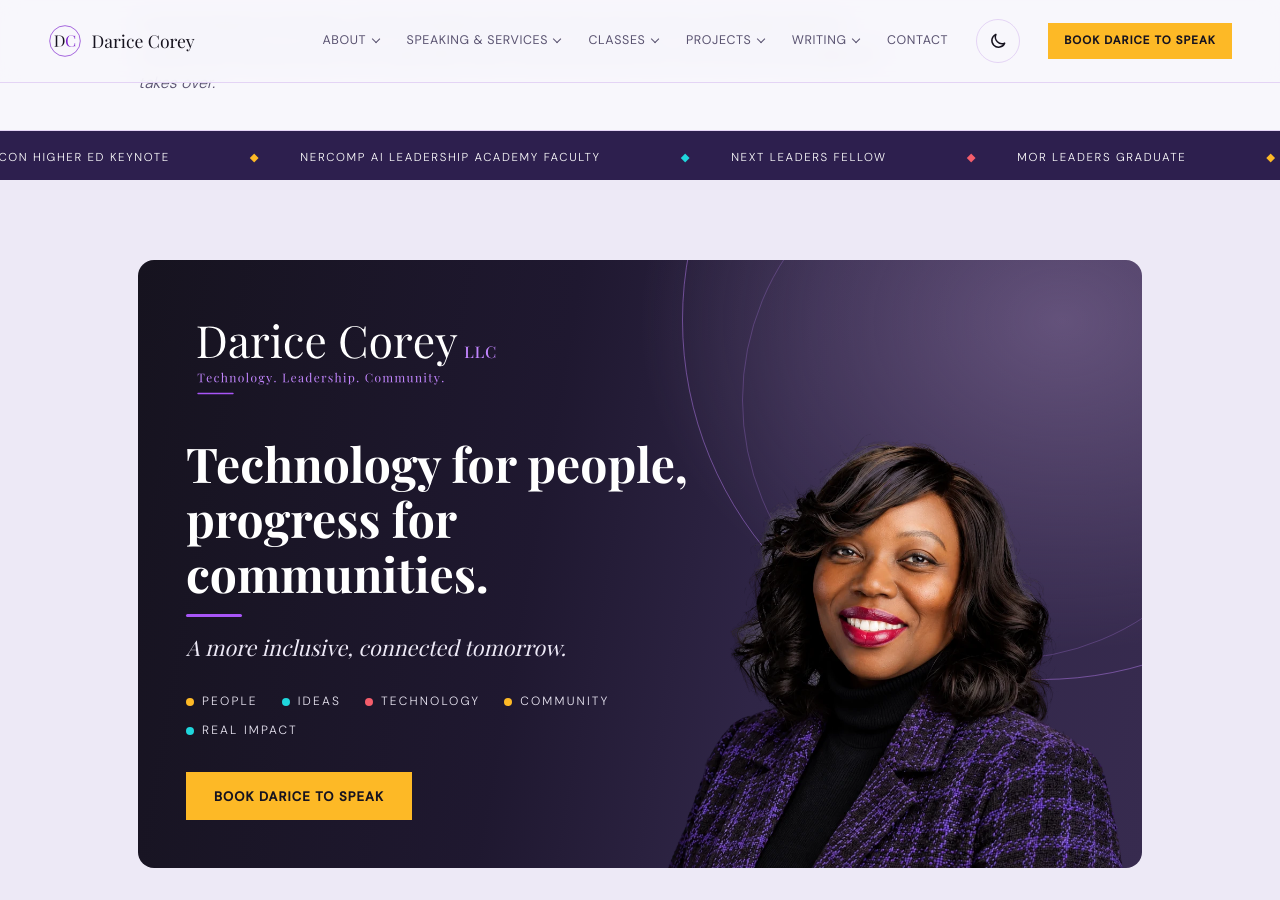
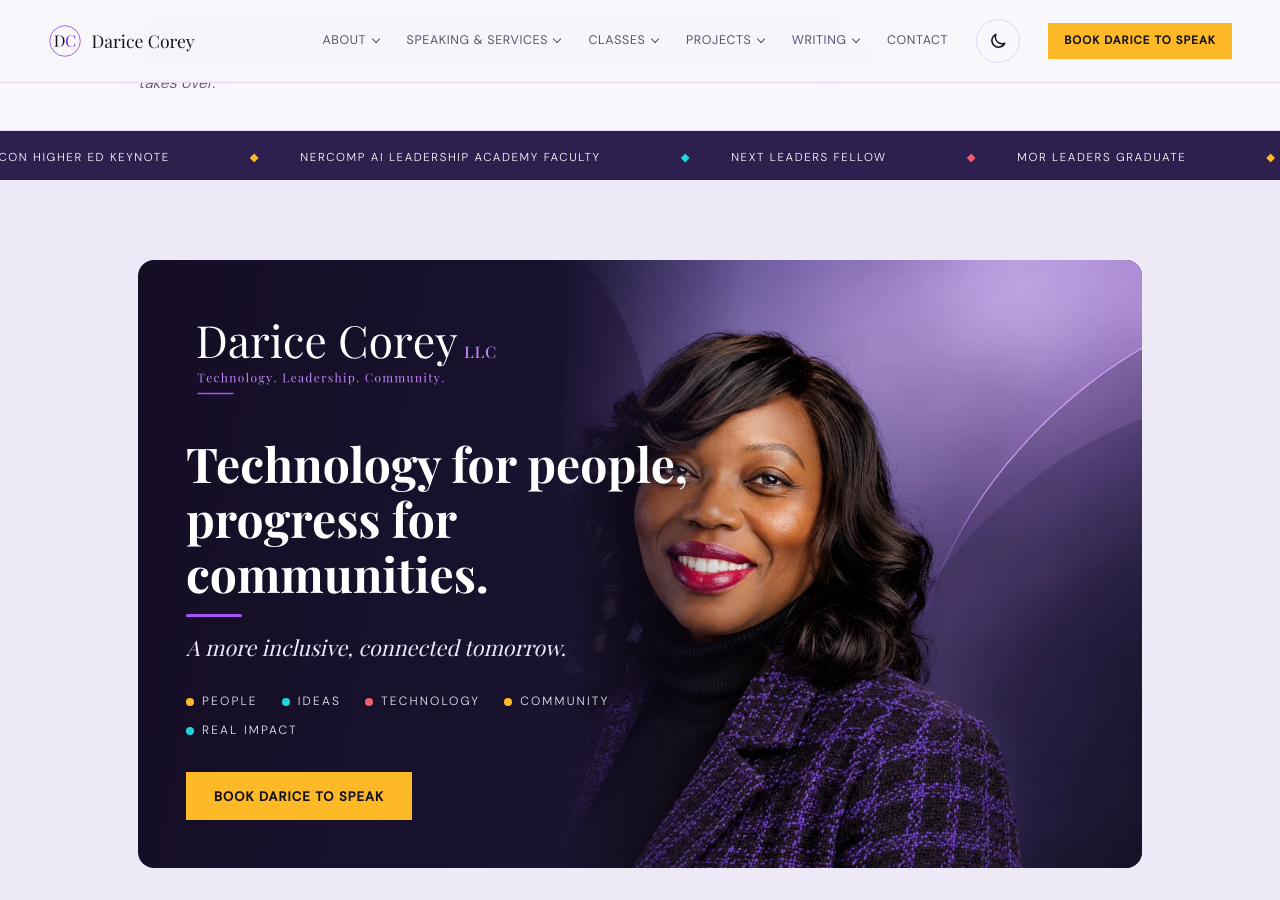
Before and after one commit to dcoreyrasm/dcoreyrasm.github.io, a Jekyll site: the page built from index.html, in a window 1280 px wide and 900 px high, scrolled down 929 px. Built offline with Jekyll 4.4.1, drawn with Linux system fonts in a browser that asks for light colours; some web fonts are replaced.

Commit message:
Use Darice's purple-background portrait in the homepage banner
Co-Authored-By: Claude Opus 5.5 <noreply@anthropic.com>
Claude-Session: https://claude.ai/code/session_012t3srxd33nPHFDgSqjFKUQ

```diff
--- a/index.html
+++ b/index.html
@@ -105,10 +105,10 @@
             </ul>
             <a href="/contact.html?reason=speaking#contact-form" class="btn-primary">Book Darice to Speak</a>
           </div>
-          <div class="llc-banner-photo">
+          <div class="llc-banner-photo llc-banner-photo-v2">
             <picture>
-              <source type="image/webp" srcset="/images/brand/darice-portrait-cutout-500.webp 500w, /images/brand/darice-portrait-cutout.webp 900w" sizes="(max-width:800px) 90vw, 46vw" />
-              <img src="/images/brand/darice-portrait-cutout.png" alt="Darice Corey, Principal Consultant, Darice Corey, LLC" width="900" height="835" loading="lazy" />
+              <source type="image/webp" srcset="/images/brand/darice-portrait-banner-v2-700.webp 700w, /images/brand/darice-portrait-banner-v2.webp 1206w" sizes="(max-width:800px) 100vw, 55vw" />
+              <img src="/images/brand/darice-portrait-banner-v2.jpg" srcset="/images/brand/darice-portrait-banner-v2-700.jpg 700w, /images/brand/darice-portrait-banner-v2.jpg 1206w" sizes="(max-width:800px) 100vw, 55vw" alt="Darice Corey, Principal Consultant, Darice Corey, LLC" width="1206" height="1024" loading="lazy" />
             </picture>
           </div>
         </div>
--- a/styles.css
+++ b/styles.css
@@ -1001,3 +1001,14 @@ main > section:nth-of-type(3n) .section-label:not(.pop-label)::before { backgrou
   .llc-banner-photo { position:relative; width:100%; height:360px; }
   .llc-banner-photo img { object-position:center bottom; }
 }
+/* Banner portrait v4: Darice's purple-background portrait, blended into the band from the left */
+.llc-banner:has(.llc-banner-photo-v2)::before, .llc-banner:has(.llc-banner-photo-v2)::after { display:none; }
+.llc-banner:has(.llc-banner-photo-v2) { background:linear-gradient(100deg, #140d24 0%, #1a1330 45%, #1e1734 100%); }
+.llc-banner-photo.llc-banner-photo-v2 { width:58%; }
+.llc-banner-photo-v2 img { object-fit:cover; object-position:right center;
+  -webkit-mask-image:linear-gradient(90deg, transparent 0%, rgba(0,0,0,.55) 14%, #000 32%); mask-image:linear-gradient(90deg, transparent 0%, rgba(0,0,0,.55) 14%, #000 32%); }
+@media (max-width:800px) {
+  .llc-banner-photo.llc-banner-photo-v2 { width:100%; height:380px; }
+  .llc-banner-photo-v2 img { object-position:72% center;
+    -webkit-mask-image:linear-gradient(180deg, #000 70%, transparent 100%); mask-image:linear-gradient(180deg, #000 70%, transparent 100%); }
+}
```
Also changed, not shown: images/brand/darice-portrait-banner-v2-700.jpg (added), images/brand/darice-portrait-banner-v2-700.webp (added), images/brand/darice-portrait-banner-v2.jpg (added), images/brand/darice-portrait-banner-v2.webp (added), images/brand/darice-portrait-cutout-500.webp (deleted), images/brand/darice-portrait-cutout.png (deleted), images/brand/darice-portrait-cutout.webp (deleted).
